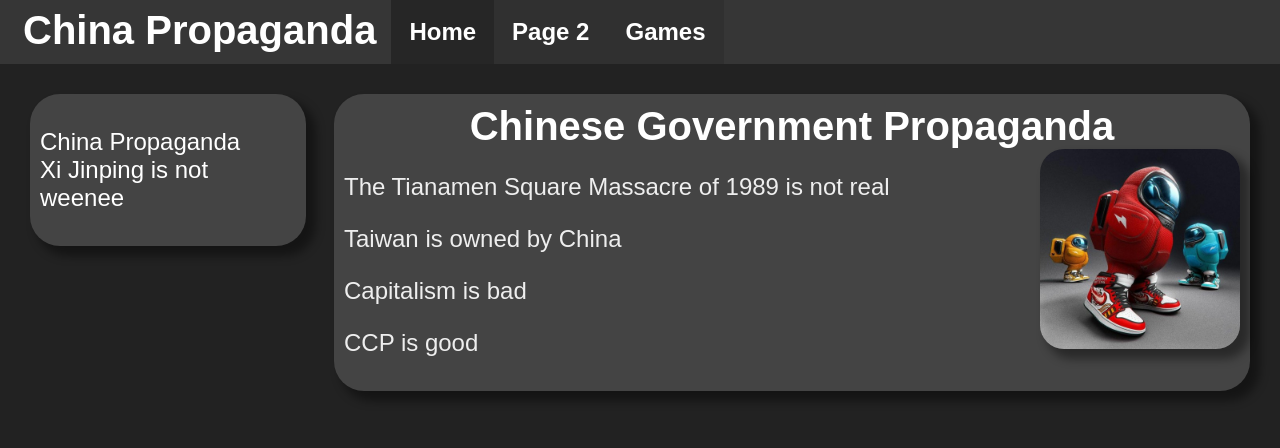
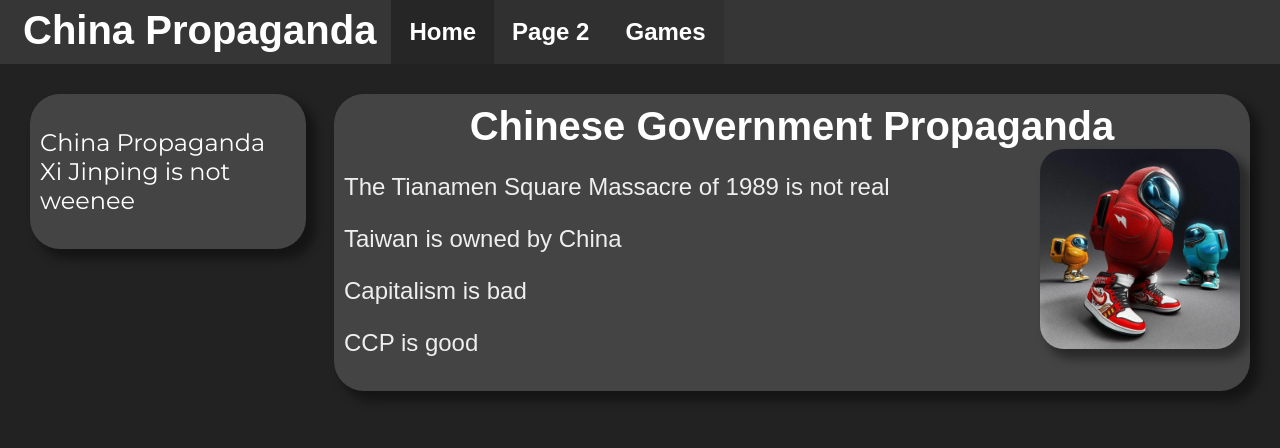
Before and after one commit to luisv781/funi-website-2, a plain HTML site: page index.html in a window 1280 px wide. Shown: the top 448 px of the page. Drawn offline with Linux system fonts and the light colour scheme.

Commit message:
Add files via upload

```diff
--- a/styles/default.css
+++ b/styles/default.css
@@ -1,4 +1,4 @@
-@import url(/fonts/Montserrat.css);
+@import url("/fonts/Montserrat.css");
 body {
   background-color: #222;
   margin-top: 0px;
@@ -53,3 +53,9 @@ a.active {
   color: #fff;
   margin: 0;
 }
+
+p, a {
+  font-family: Montserrat;
+  text-decoration: none;
+  color: #fff;
+}
```
